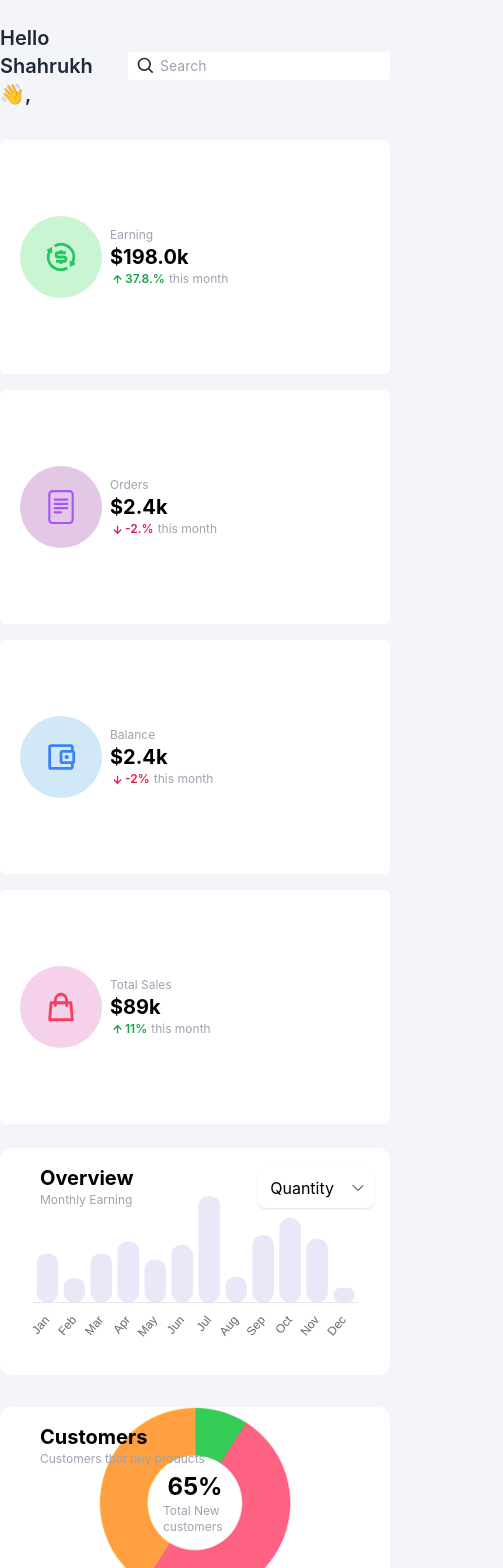
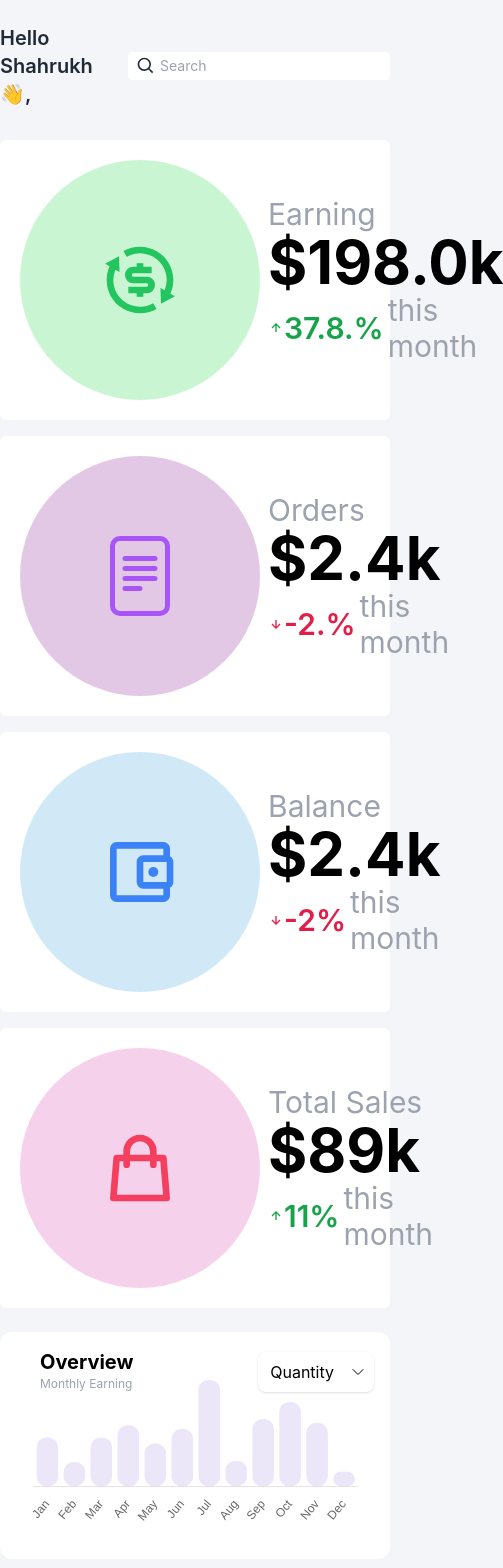
Before and after one commit to Pruthvi2121/Dashboard-UI, a React (Create React App) app: page / in a window 390 px wide. Shown: the top 1568 px of the page, 503 px wide, since content can reach past the window. Built offline with nearby package versions, Linux system fonts and the light colour scheme.

Commit message:
Improve Responsiveness

```diff
--- a/src/Components/Card.js
+++ b/src/Components/Card.js
@@ -3,19 +3,19 @@ import React from "react";
 import { BiUpArrowAlt, BiDownArrowAlt} from "react-icons/bi";
 
 export const Card = ({icon,name, color, amount,percent, cal })=>{
-    return <div className="bg-white rounded-md flex aspect-[5/3] gap-2 items-center p-5">
-        <div className={`${color}  rounded-full p-6`} >
+    return <div className="bg-white rounded-md flex aspect-[5/3] gap-2 items-center p-5 ">
+        <div className={`${color}  rounded-full lg:p-6 md:p-8  p-20`} >
             {icon}
          </div>
-        <div className="my-auto">
-            <h1 className="text-xs text-gray-400">{name}</h1>
-            <h1 className="text-xl font-bold">{amount}</h1>
-            <h1 className="text-xs text-gray-400 items-center flex gap-1">
+        <div className="my-auto mx-auto">
+            <h1 className="lg:text-xs md:text-xl   text-3xl text-gray-400">{name}</h1>
+            <h1 className="lg:text-xl md:text-lg text-6xl font-bold">{amount}</h1>
+            <h1 className="lg:text-xs md:text-sm text-3xl  text-gray-400 items-center flex gap-1">
 
                   {
                     percent.charAt(0)==="-"?
-                    (<span className=" font-semibold items-center text-rose-600 flex"><BiDownArrowAlt size={"15px"} /> {percent} </span>):
-                    (<span className=" font-semibold items-center flex text-green-600"><BiUpArrowAlt size={"15px"} /> {percent} </span>)
+                    (<span className=" font-semibold items-center text-rose-600 flex"><BiDownArrowAlt className="w-4 h-4"/> {percent} </span>):
+                    (<span className=" font-semibold items-center flex text-green-600"><BiUpArrowAlt className="w-4 h-4"/> {percent} </span>)
 
 
                   }
--- a/src/Components/Customers.js
+++ b/src/Components/Customers.js
@@ -2,18 +2,18 @@ import React from "react";
 import DonutChart from "./Charts/DonutChart";
 export const Customers = ()=>{
     return <div className="flex items-center justify-center w-full h-full relative">
-         <div className="absolute left-10 top-4">
-            <h1 className="font-bold text-xl ">Customers</h1>
-            <h1 className="text-gray-400 text-xs text-justify ">Customers that buy products</h1>
+         <div className="absolute left-10 top-4 w-44">
+            <h1 className="font-bold lg:text-xl text-2xl ">Customers</h1>
+            <h1 className="text-gray-400 lg:text-xs text-lg text-justify ">Customers that buy products</h1>
         </div>
 
          <div className="absolute w-16">
-            <h1 className="font-bold  text-center text-2xl ">65%</h1>
-            <h1 className="text-gray-400 text-xs   ">Total New customers</h1>
+            <h1 className="font-bold  text-center lg:text-2xl text-4xl ">65%</h1>
+            <h1 className="text-gray-400 lg:text-xs text-xl  ">Total New customers</h1>
         </div>
 
 
-    <div className="w-48 h-48 mx-auto my-auto">
+    <div className="lg:w-48 lg:h-48 w-80 h-80 mx-auto my-8">
     <DonutChart labels={["Income", "Expense", "Saving","flow"] } chartdata={[10,55,45]}  />
     </div>
     </div>
--- a/src/Components/Dashboard.js
+++ b/src/Components/Dashboard.js
@@ -15,10 +15,10 @@ export const Dashboard = ()=>{
 
     <div className="grid grid-cols-1 lg:grid-cols-4 md:grid-cols-2 gap-4 my-6 ">
 
-        <Card name={"Earning"} color="bg-[#6be2835b]" icon={<RiExchangeDollarLine size={"34px"} className="text-green-500"/>} percent={"37.8.%"} amount={"$198.0k"} cal={"month"}/>
-        <Card name={"Orders"} color="bg-[#861b943d]" icon={<BsFileText size={"34px"} className="text-purple-500"/>} percent={"-2.%"} amount={"$2.4k"} cal={"month"}/>
-        <Card name={"Balance"} color="bg-[#42a5d73d]" icon={<MdOutlineAccountBalanceWallet size={"34px"} className="text-blue-500"/>} percent={"-2%"} amount={"$2.4k"} cal={"month"}/>
-        <Card name={"Total Sales"} color="bg-[#d742ad3d]" icon={<HiOutlineShoppingBag size={"34px"} className="text-rose-500"/>} percent={"11%"} amount={"$89k"} cal={"month"}/>
+        <Card name={"Earning"} color="bg-[#6be2835b]" icon={<RiExchangeDollarLine  className="text-green-500 lg:h-10 lg:w-14 h-20 w-20"/>} percent={"37.8.%"} amount={"$198.0k"} cal={"month"}/>
+        <Card name={"Orders"} color="bg-[#861b943d]" icon={<BsFileText size={"34px"} className="text-purple-500 lg:h-10 lg:w-14 h-20 w-20"/>} percent={"-2.%"} amount={"$2.4k"} cal={"month"}/>
+        <Card name={"Balance"} color="bg-[#42a5d73d]" icon={<MdOutlineAccountBalanceWallet size={"34px"} className="text-blue-500 lg:h-10 lg:w-14 h-20 w-20"/>} percent={"-2%"} amount={"$2.4k"} cal={"month"}/>
+        <Card name={"Total Sales"} color="bg-[#d742ad3d]" icon={<HiOutlineShoppingBag size={"34px"} className="text-rose-500 lg:h-10 lg:w-14 h-20 w-20" />} percent={"11%"} amount={"$89k"} cal={"month"}/>
 
 
     </div>
```
